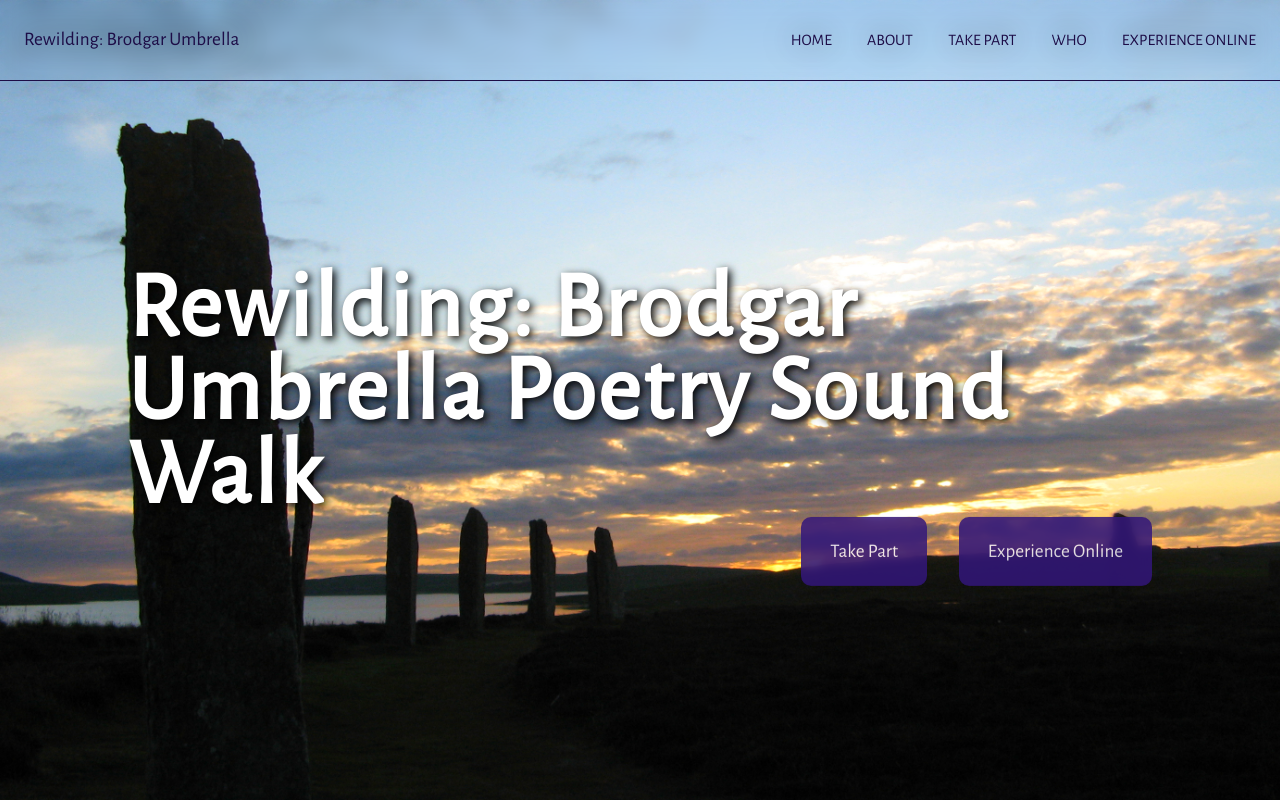
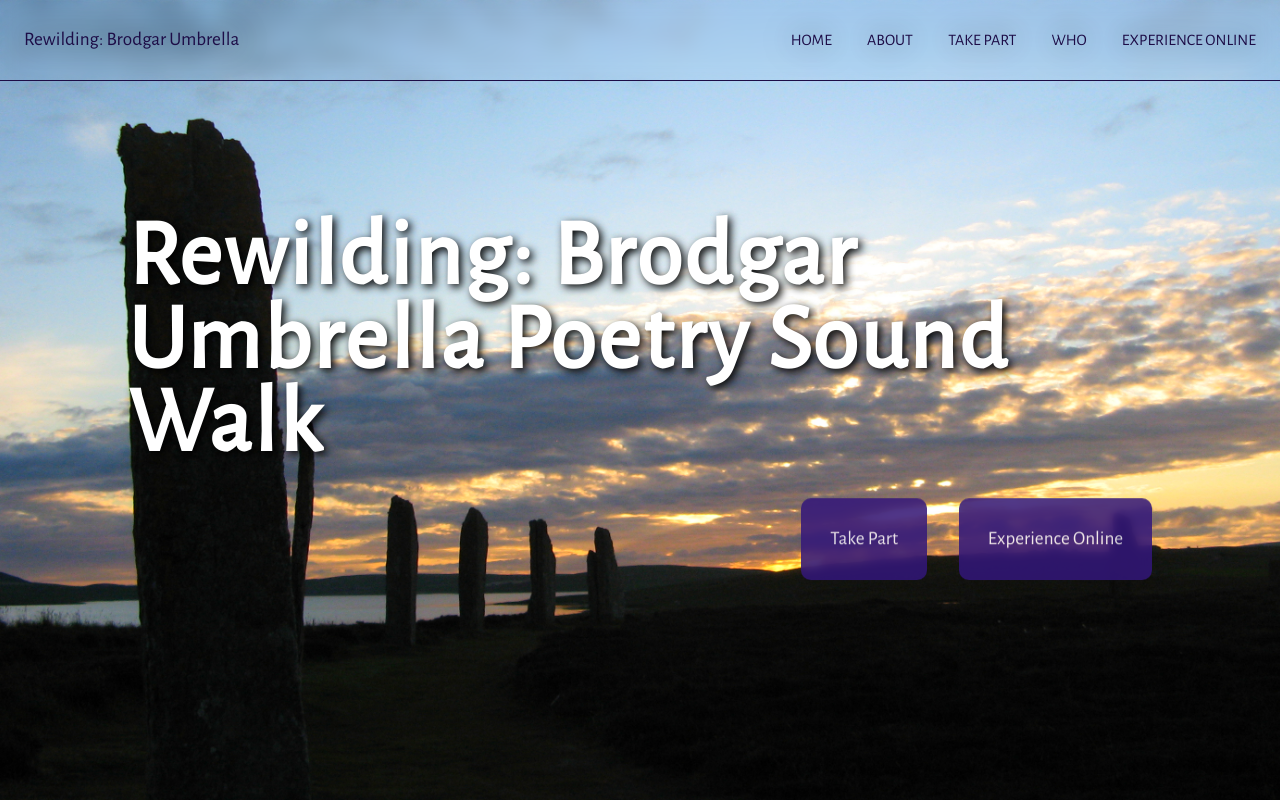
Before and after one commit to empowermint/brodgar, a Next.js app: page / in a window 1280 px wide. Shown: the top 800 px of the page. Built offline with nearby package versions, Linux system fonts and the light colour scheme.

Commit message:
Restyle hero

```diff
--- a/styles/hero.scss
+++ b/styles/hero.scss
@@ -23,7 +23,7 @@
 
   .hero-content {
     margin-inline: max(1rem, 10vw);
-    transform: translateY(-20%);
+    transform: translateY(-25%);
 
     h1 {
       filter: drop-shadow(3px 3px 4px black);
@@ -35,8 +35,9 @@
     }
 
     .hero-buttons {
+      margin-block-start: 2rem;
       display: flex;
-      gap: 2em;
+      gap: min(2em, 5vw);
       justify-content: end;
     }
   }
--- a/styles/reset-and-base.scss
+++ b/styles/reset-and-base.scss
@@ -122,8 +122,8 @@ button,
 a.button {
   background: var(--brand);
   color: var(--light);
-  padding-inline: 1.5em;
-  padding-block: 1em;
+  padding-inline: min(3vw, 1.5em);
+  padding-block: min(2vw, 1.5em);
   margin-block-end: 1.6em;
   border-radius: 10px;
   border-style: none;
```
